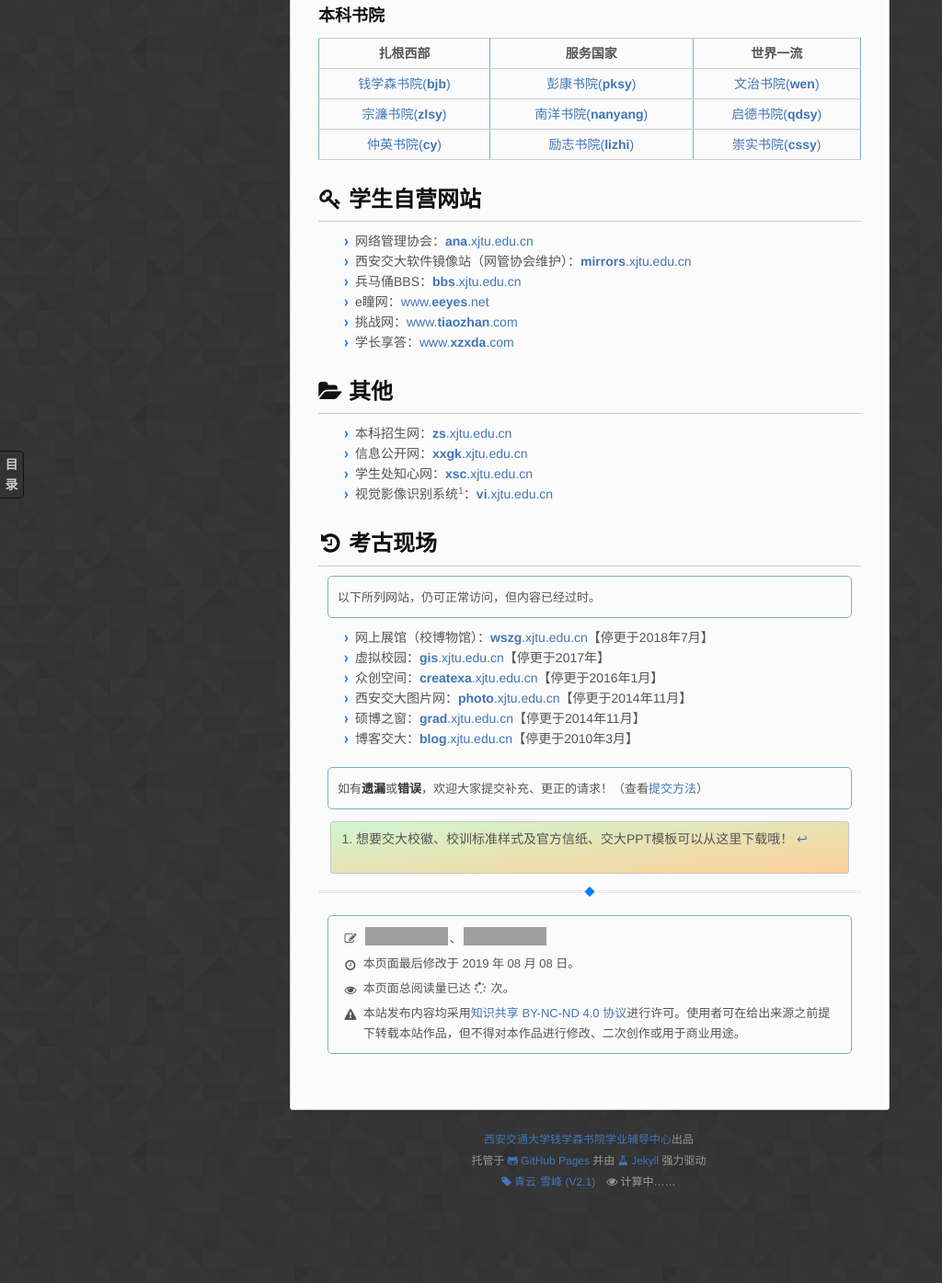
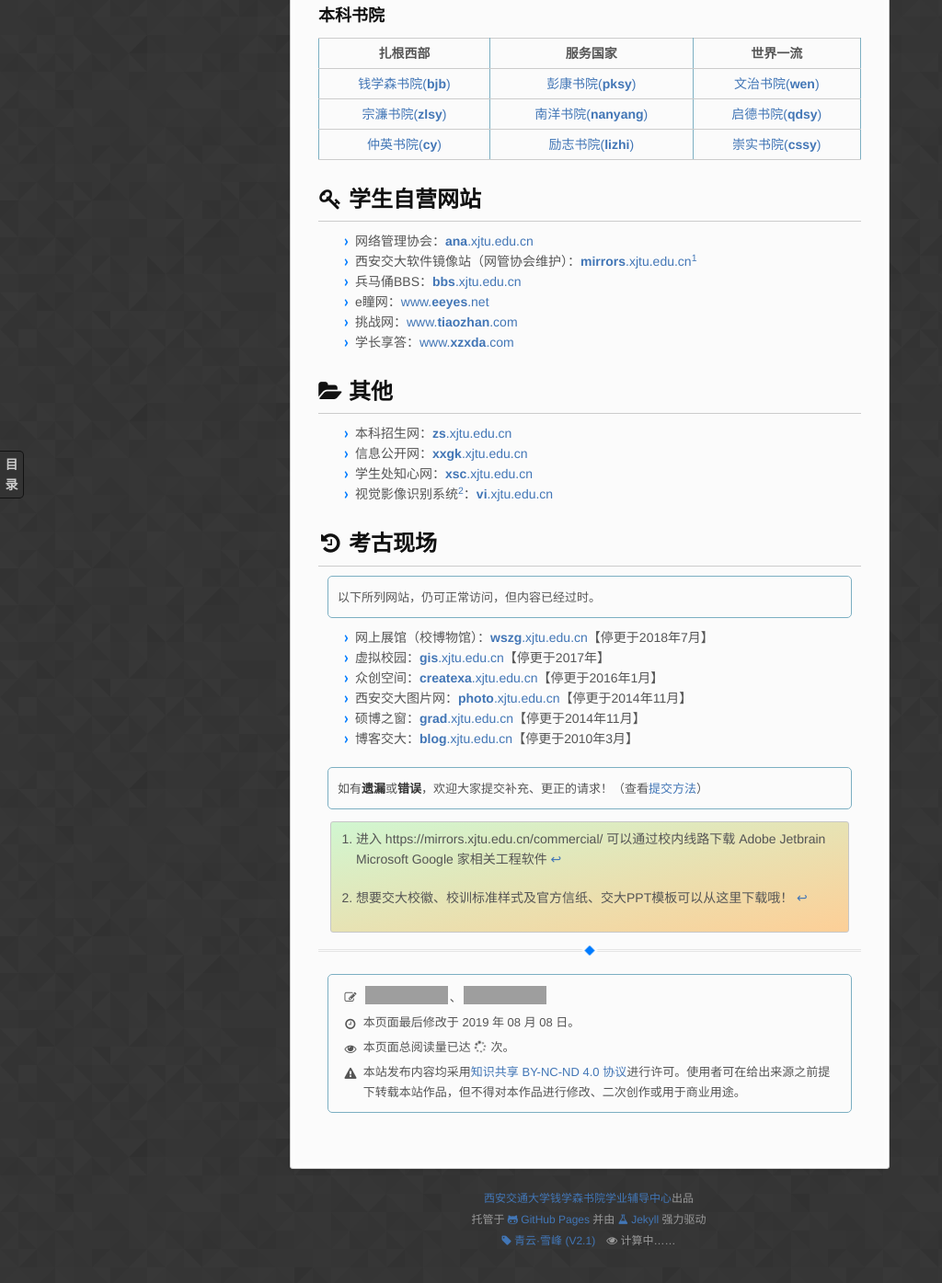
Before and after one commit to qyxf/qyxf.github.io, a Jekyll site: the page built from navigator.md, in a window 1280 px wide and 1400 px high, scrolled down 1762 px. Shown: the top 1395 px of the window at 92% size, without its empty margins (0-1024 px from the left). Built offline with Jekyll 4.4.1, drawn with Linux system fonts in a browser that asks for light colours; some web fonts are replaced; our own code applies the rules of GitHub Pages for plain Markdown files; comment, search, counter and statistics services are not loaded; before the commit the page ends 3098 px from its top, so only the background shows below that; grey boxes are pictures that could not be loaded.

Commit message:
Update navigator.md
Former-commit-id: 7fc42bea8bb35884d9f8ddf6e4488e2dc8d054a3

```diff
--- a/navigator.md
+++ b/navigator.md
@@ -77,13 +77,14 @@ author: '[![能动少C71尤佳睿](person)](@xjtu-blacksmith)、[![自动化钱7
 ## <i class="fa fa-key"></i> 学生自营网站
 
 - 网络管理协会：[**ana**.xjtu.edu.cn](https://ana.xjtu.edu.cn)
-- 西安交大软件镜像站（网管协会维护）：[**mirrors**.xjtu.edu.cn](https://mirrors.xjtu.edu.cn/)
+- 西安交大软件镜像站（网管协会维护）：[**mirrors**.xjtu.edu.cn](https://mirrors.xjtu.edu.cn/)[^resources]
 - 兵马俑BBS：[**bbs**.xjtu.edu.cn](http://bbs.xjtu.edu.cn)
 - e瞳网：[www.**eeyes**.net](https://www.eeyes.net)
 - 挑战网：[www.**tiaozhan**.com](https://www.tiaozhan.com)
 - 学长享答：[www.**xzxda**.com](http://www.xzxda.com)
 
-[^Download]: 这个网站中收录了你可能会用到的所有软件，某些软件还是学生版本。校园网使用本链接下载网速可达`10 M/s`。
+[^resources]: 进入 https://mirrors.xjtu.edu.cn/commercial/ 可以通过校内线路下载 Adobe Jetbrain Microsoft Google 家相关工程软件
+
 
 
 ## <i class="fa fa-folder-open"></i> 其他
```
